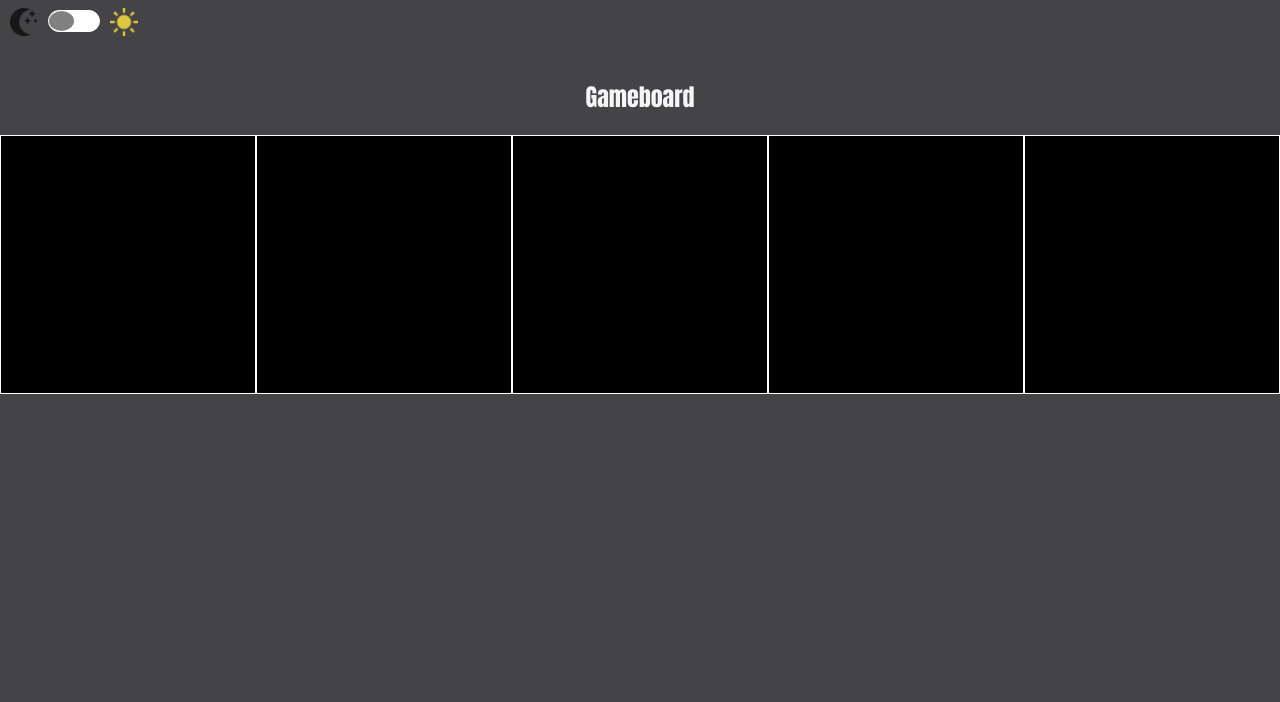
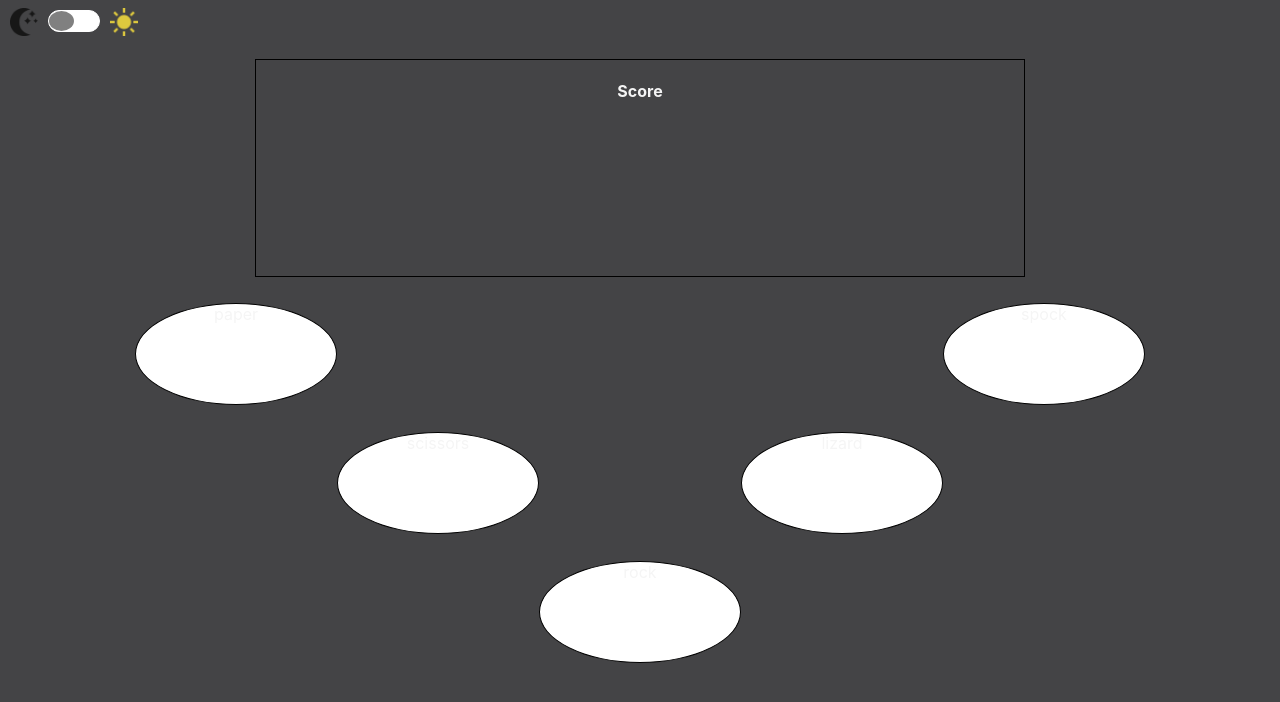
Before and after one commit to miraclebanks/RPSLS, a React (Create React App) app in the folder rpsls/: page /game in a window 1280 px wide. Shown: the top 702 px of the page. Built offline with nearby package versions, Linux system fonts and the light colour scheme.

Commit message:
start of backend logic and gameplay

```diff
--- a/rpsls/src/App.css
+++ b/rpsls/src/App.css
@@ -50,7 +50,8 @@
  }
  .app-light-mode {
    background-color: var(--light-bg-color);
-   color:var(--light-txt-color)
+   color:var(--light-txt-color);
+   height: 100%;
  }
   .color-mode-container{
     border: 1px solid white;
--- a/rpsls/src/components/GameBoard/GameBoard.tsx
+++ b/rpsls/src/components/GameBoard/GameBoard.tsx
@@ -1,17 +1,26 @@
-import React from 'react'
+import { useState, useEffect } from 'react';
 import './styles/GameBoard.css';
 
+
 function GameBoard() {
+  const [userChoice, setUserChoice] = useState(null);
+  const [computerChoice, setComputerChoice] = useState(null);
+  const [winner, setWinner] = useState(null);
+
+  const userClick = (userSelection) => {
+    setUserChoice(userSelection)
+  }
+
   return (
 
     <section className="gameBoard">
-      <h1>Gameboard</h1>
+      <div className='scoreBoard'><h4>Score</h4> </div>
       <div className='gamePieces'>
-        <div className="paper"></div>
-        <div className="scissors"></div>
-        <div className="rock"></div>
-        <div className="lizard"></div>
-        <div className="spock"></div>
+        <div className="paper" onClick={() => userClick('paper')}>paper</div>
+        <div className="scissors" onClick={() => userClick('scissors')}>scissors</div>
+        <div className="rock" onClick={() => userClick('rock')}>rock</div>
+        <div className="lizard" onClick={() => userClick('lizard')}>lizard</div>
+        <div className="spock" onClick={() => userClick('spock')}>spock</div>
         {/* <div className="kirby"></div> */}
       </div>
     </section>
--- a/rpsls/src/components/GameBoard/styles/GameBoard.css
+++ b/rpsls/src/components/GameBoard/styles/GameBoard.css
@@ -2,19 +2,35 @@
 .gameBoard {
     display:flex;
     flex-direction: column;
+    align-items: center;
     text-align: center;
     height:90%;
     width:100%;
 }
+.scoreBoard {
+    border: 1px solid black;
+    height: 30%;
+    width: 60%;
+}
 .gamePieces {
     display: flex;
     flex-direction: row;
-    height:100%;
-    width:100%;
+    align-items:center;
+    justify-content:center;
+    height:50%;
+    width:80%;
+    margin-top: 2%;
 }
 .gamePieces > div{
-    background-color: black;
-    border: 1px solid white;
-    height: 40%;
-    width: 20%;
+    background-color: white;
+    border: 1px solid black;
+    height: 100px;
+    width: 200px;
+    border-radius:50%;
 }
+.spock, .paper{
+    align-self:start;
+}
+.rock {
+    align-self:end;
+}
```
Also changed, not shown: rpsls/backendGameLogic.js (added, +35 -0 lines).
